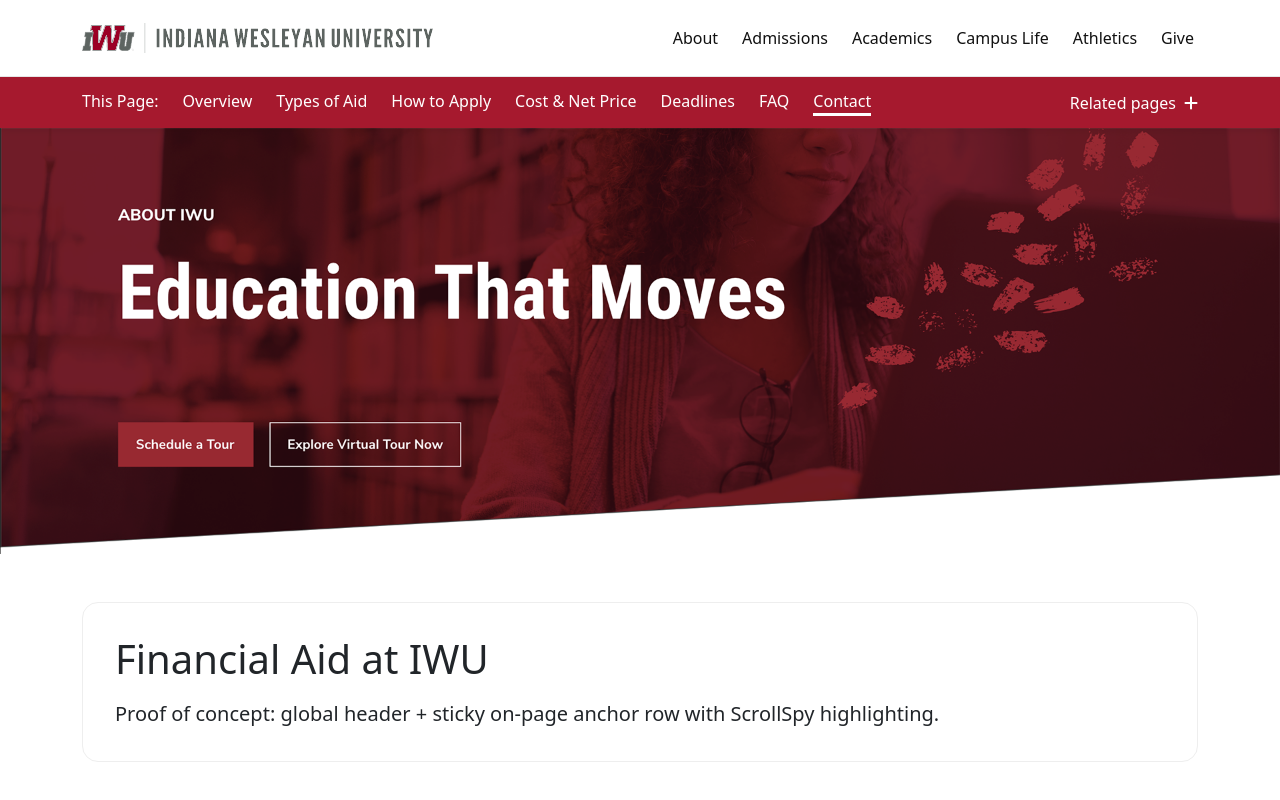
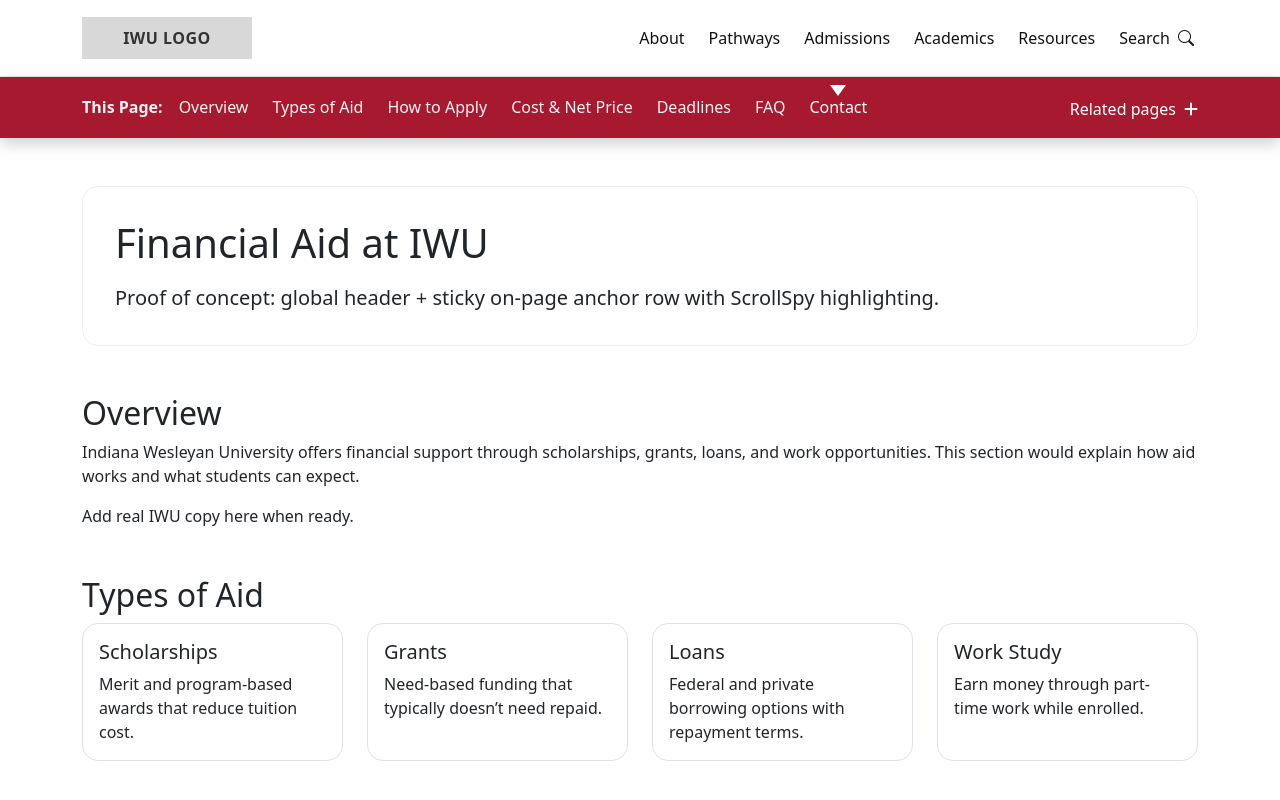
Before and after one commit to wes-adkins/indwes-main, a plain HTML site: page index.html in a window 1280 px wide. Shown: the top 800 px of the page. Drawn offline with nearby package versions, Linux system fonts and the light colour scheme.

Commit message:
Update index.html

```diff
--- a/index.html
+++ b/index.html
@@ -11,8 +11,14 @@
   <!-- Font Awesome -->
   <link href="https://cdnjs.cloudflare.com/ajax/libs/font-awesome/6.5.1/css/all.min.css" rel="stylesheet" />
 
+  <!-- Bootstrap Icons (for search icon) -->
+  <link href="https://cdn.jsdelivr.net/npm/bootstrap-icons@1.11.3/font/bootstrap-icons.min.css" rel="stylesheet" />
+
   <style>
-    :root { --anchor-bg: #a6192e; }
+    :root {
+      --anchor-bg: #a6192e; /* IWU maroon */
+      --anchor-fg: #ffffff;
+    }
 
     /* Ensure anchor jumps don't hide headings behind sticky elements */
     section { scroll-margin-top: 150px; }
@@ -20,22 +26,68 @@
     /* Sticky anchor row styling */
     .anchor-nav {
       background: var(--anchor-bg);
-     /* border-bottom: 1px solid #d9d9d9;*/
+      color: var(--anchor-fg);
+      border-bottom: 0;
+      box-shadow: 0 6px 14px rgba(0,0,0,.18); /* soft shadow */
     }
 
-    /* ScrollSpy active link look */
-    .anchor-nav .nav-link {
-      color: #fff;
-      font-weight: 500;
-      padding: 0; /*.5rem 0*/
-      border-bottom: 3px solid transparent;
-      white-space: nowrap;
-    }
-    .anchor-nav .nav-link.active {
-      border-bottom-color: #fff;
+    /* Link styles inside maroon bar (scope to bar controls, not dropdown menus) */
+    .anchor-nav .nav-link,
+    .anchor-nav .utility-btn {
+      color: var(--anchor-fg) !important;
     }
 
-    /* Mobile-friendly sideways scroll for anchors */
+    /* Dropdown menu items should be readable (black text on white) */
+    .anchor-nav .dropdown-menu { background: #fff; }
+    .anchor-nav .dropdown-menu .dropdown-item {
+      color: #111 !important;
+    }
+    .anchor-nav .dropdown-menu .dropdown-item:hover,
+    .anchor-nav .dropdown-menu .dropdown-item:focus {
+      color: #111 !important;
+    }
+    .anchor-nav .nav-link {
+      position: relative;
+      color: var(--anchor-fg) !important;
+      font-weight: 500;
+      padding: .65rem 0; /* keep links vertically centered */ /* room for top triangle + comfortable hit area */ /* extra top room for triangle */
+      border: 0;
+      white-space: nowrap;
+      opacity: .95;
+    }
+    .anchor-nav .nav-link:hover { opacity: 1; text-decoration: none; }
+
+    .anchor-nav .nav-link.active {
+      opacity: 1;
+    }
+    .anchor-nav .nav-link.active::before {
+      content: "";
+      position: absolute;
+      top: 0; /* sit right on the top edge */
+      left: 50%;
+      transform: translateX(-50%);
+      width: 0;
+      height: 0;
+      border-left: 8px solid transparent;
+      border-right: 8px solid transparent;
+      border-top: 11px solid #fff; /* points DOWN from the top edge */ /* points DOWN from the top edge */
+    }
+
+    /* Second triangle: maroon, hangs off the bottom edge */
+    .anchor-nav .nav-link.active::after {
+      content: "";
+      position: absolute;
+      bottom: -11px; /* hang off bottom */
+      left: 50%;
+      transform: translateX(-50%);
+      width: 0;
+      height: 0;
+      border-left: 8px solid transparent;
+      border-right: 8px solid transparent;
+      border-top: 11px solid var(--anchor-bg);
+    }
+
+    /* Horizontal scroll for anchors */
     .anchor-scroll {
       overflow-x: auto;
       overflow-y: hidden;
@@ -47,21 +99,47 @@
     .anchor-scroll::-webkit-scrollbar { display: none; }
     .anchor-scroll .nav { flex-wrap: nowrap; }
 
+    /* "This Page" label area */
+    .this-page-wrap {
+      display: inline-flex;
+      align-items: center;
+      gap: .6rem;
+      flex-shrink: 0;
+      padding: .25rem 0;
+      font-weight: 600;
+      white-space: nowrap;
+    }
+    .this-page-text {
+      font-size: 1rem;
+      line-height: 1;
+      opacity: .95;
+    }
+
+    /* Sticky-only mini logo (shown when top logo isn't visible) */
+    .mini-logo {
+      display: none;
+      height: 22px;
+      width: auto;
+    }
+    body.nav-stuck .mini-logo { display: inline-block; }
+
     /* Dropdown trigger layout (TOC + Related) */
     .utility-trigger {
       display: inline-flex;
       align-items: center;
       gap: .5rem;
       font-weight: 500;
-      color: #fff;
-      font-size: 16px;
+      font-size: 1rem; /* match nav links */
+      white-space: nowrap;
     }
 
-    /* Keep dropdown buttons visually "link-like" inside grey bar */
+    /* Make dropdown buttons look like links */
     .utility-btn {
       border: 0;
       background: transparent;
       padding: 0;
+      font-size: 1rem; /* match nav links */
+      line-height: 1;
     }
 
     /* Top global header (approximation of IWU global brand row) */
@@ -77,6 +155,17 @@
       align-items: center;
       gap: .75rem;
       min-height: 44px;
+    }
+    .logo-placeholder {
+      width: 170px;
+      height: 42px;
+      background: #d8d8d8;
+      display: inline-flex;
+      align-items: center;
+      justify-content: center;
+      font-weight: 700;
+      color: #333;
+      letter-spacing: .5px;
     }
 
     /* Demo content styling */
@@ -102,56 +191,65 @@
 <body data-bs-spy="scroll" data-bs-target="#sectionNavLinks" data-bs-smooth-scroll="true" tabindex="0">
 
   <!-- GLOBAL TOP ROW (Requested: about, admissions, logo, etc.) -->
+  <!-- NOTE: I couldn't fetch the sandbox URL (502 via tool). This is a close POC structure you can swap with the exact markup. -->
   <header class="global-header">
     <div class="container py-3">
       <div class="d-flex align-items-center justify-content-between gap-3 flex-wrap">
         <div class="logo-wrap">
-          <img src="images/iwu-horiz-logo.png" class="img-fluid" />
+          <!-- Replace with actual IWU SVG/IMG -->
+          <div class="logo-placeholder" aria-label="Indiana Wesleyan University">IWU LOGO</div>
         </div>
 
         <nav aria-label="Global navigation" class="d-flex align-items-center gap-3 flex-wrap">
           <a href="#" class="px-1">About</a>
+          <a href="#" class="px-1">Pathways</a>
           <a href="#" class="px-1">Admissions</a>
           <a href="#" class="px-1">Academics</a>
-          <a href="#" class="px-1">Campus Life</a>
-          <a href="#" class="px-1">Athletics</a>
-          <a href="#" class="px-1">Give</a>
+          <a href="#" class="px-1">Resources</a>
+          <a href="#" class="px-1">Search <i class="bi bi-search ms-1" aria-hidden="true"></i></a>
         </nav>
       </div>
     </div>
   </header>
 
+  <!-- Sentinel used to detect when the top logo/header is out of view -->
+  <div id="headerSentinel" aria-hidden="true"></div>
+
   <!-- STICKY ON-PAGE ANCHOR ROW (#f3f3f3) -->
   <nav id="sectionNav" class="anchor-nav sticky-top" aria-label="On-page navigation">
     <div class="container">
 
-      <!-- DESKTOP/TABLET: keep horizontal anchors + add Related Pages dropdown on the right -->
-      <div class="d-none d-md-flex align-items-center justify-content-between gap-3 py-1">
-        <div id="anchorScroll" class="anchor-scroll flex-grow-1">
+      <!-- DESKTOP/TABLET: "This Page" label + horizontal anchors + Related Pages dropdown on the right -->
+      <div class="d-none d-md-flex align-items-center justify-content-between gap-4 py-2">
+        <div class="d-flex align-items-center gap-3 flex-grow-1" style="min-width: 0;">
+          <div class="this-page-wrap">
+            <img class="mini-logo pe-4" alt="Indiana Wesleyan University" src="images/mark-logo.png" />
+            <span class="this-page-text"><strong>This Page:</strong></span>
+          </div>
 
-          <ul id="sectionNavLinks" class="nav gap-4 py-2">
-            <li class="nav-item"><a class="nav-link">This Page:</a></li>
-
+          <div id="anchorScroll" class="anchor-scroll flex-grow-1" style="min-width: 0;">
+            <ul id="sectionNavLinks" class="nav gap-4">
               <li class="nav-item"><a class="nav-link" href="#overview">Overview</a></li>
               <li class="nav-item"><a class="nav-link" href="#types">Types of Aid</a></li>
               <li class="nav-item"><a class="nav-link" href="#apply">How to Apply</a></li>
-            <li class="nav-item"><a class="nav-link" href="#cost">Cost & Net Price</a></li>
+              <li class="nav-item"><a class="nav-link" href="#cost">Cost &amp; Net Price</a></li>
               <li class="nav-item"><a class="nav-link" href="#deadlines">Deadlines</a></li>
               <li class="nav-item"><a class="nav-link" href="#faq">FAQ</a></li>
               <li class="nav-item"><a class="nav-link" href="#contact">Contact</a></li>
             </ul>
           </div>
+        </div>
 
         <!-- Related Pages (visible on large screens too) -->
         <div class="dropdown flex-shrink-0">
-          <button id="relatedDropdownButton" class="utility-btn btn btn-sm" type="button" data-bs-toggle="dropdown" aria-expanded="false">
+          <button id="relatedDropdownButton" class="utility-btn btn" type="button" data-bs-toggle="dropdown" aria-expanded="false">
             <span class="utility-trigger">
               <span>Related pages</span>
               <i id="relatedIcon" class="fa-solid fa-plus" aria-hidden="true"></i>
             </span>
           </button>
           <ul class="dropdown-menu dropdown-menu-end" aria-labelledby="relatedDropdownButton" id="relatedDropdownMenu">
-            <li><a class="dropdown-item" href="#">Tuition & Costs</a></li>
+            <li><a class="dropdown-item" href="#">Tuition &amp; Costs</a></li>
             <li><a class="dropdown-item" href="#">Scholarships</a></li>
             <li><a class="dropdown-item" href="#">Payment Plans</a></li>
             <li><a class="dropdown-item" href="#">Student Accounts</a></li>
@@ -159,13 +257,19 @@
         </div>
       </div>
 
-      <!-- MOBILE: Dropdown TOC + Related Pages dropdown -->
-      <div class="d-flex d-md-none align-items-center justify-content-between py-2">
+      <!-- MOBILE: This Page label + On this page dropdown + Related Pages dropdown -->
+      <div class="d-flex d-md-none align-items-center justify-content-between gap-3 py-2">
+        <div class="d-flex align-items-center gap-2" style="min-width: 0;">
+          <div class="this-page-wrap" style="padding: 0;">
+            <img class="mini-logo pe-4" alt="Indiana Wesleyan University" src="https://www.indwes.edu/_img/header-footer/masterLogo-whiteOutline.svg" />
+            <span class="this-page-text"><strong>This Page:</strong></span>
+          </div>
+
           <!-- On this page dropdown -->
-        <div class="dropdown">
-          <button id="tocDropdownButton" class="utility-btn btn btn-sm" type="button" data-bs-toggle="dropdown" aria-expanded="false">
-            <span class="utility-trigger">
-              <span id="tocDropdownLabel">On this page</span>
+          <div class="dropdown" style="min-width: 0;">
+            <button id="tocDropdownButton" class="utility-btn btn" type="button" data-bs-toggle="dropdown" aria-expanded="false">
+              <span class="utility-trigger" style="min-width: 0;">
+                <span id="tocDropdownLabel" style="display:inline-block; max-width: 52vw; overflow:hidden; text-overflow: ellipsis;">On this page</span>
                 <i id="tocIcon" class="fa-solid fa-plus" aria-hidden="true"></i>
               </span>
             </button>
@@ -173,23 +277,24 @@
               <li><a class="dropdown-item" href="#overview">Overview</a></li>
               <li><a class="dropdown-item" href="#types">Types of Aid</a></li>
               <li><a class="dropdown-item" href="#apply">How to Apply</a></li>
-            <li><a class="dropdown-item" href="#cost">Cost & Net Price</a></li>
+              <li><a class="dropdown-item" href="#cost">Cost &amp; Net Price</a></li>
               <li><a class="dropdown-item" href="#deadlines">Deadlines</a></li>
               <li><a class="dropdown-item" href="#faq">FAQ</a></li>
               <li><a class="dropdown-item" href="#contact">Contact</a></li>
             </ul>
           </div>
+        </div>
 
         <!-- Related pages dropdown (same pattern as TOC) -->
-        <div class="dropdown">
-          <button id="relatedDropdownButtonMobile" class="utility-btn btn btn-sm" type="button" data-bs-toggle="dropdown" aria-expanded="false">
+        <div class="dropdown flex-shrink-0">
+          <button id="relatedDropdownButtonMobile" class="utility-btn btn" type="button" data-bs-toggle="dropdown" aria-expanded="false">
             <span class="utility-trigger">
               <span>Related pages</span>
               <i id="relatedIconMobile" class="fa-solid fa-plus" aria-hidden="true"></i>
             </span>
           </button>
           <ul class="dropdown-menu dropdown-menu-end" aria-labelledby="relatedDropdownButtonMobile" id="relatedDropdownMenuMobile">
-            <li><a class="dropdown-item" href="#">Tuition & Costs</a></li>
+            <li><a class="dropdown-item" href="#">Tuition &amp; Costs</a></li>
             <li><a class="dropdown-item" href="#">Scholarships</a></li>
             <li><a class="dropdown-item" href="#">Payment Plans</a></li>
             <li><a class="dropdown-item" href="#">Student Accounts</a></li>
@@ -199,10 +304,6 @@
 
     </div>
   </nav>
-
-
-
-<img src="images/sample-banner.png" class="img-fluid" />
 
   <main class="container my-5">
 
@@ -383,6 +484,18 @@
     }
 
     document.addEventListener('activate.bs.scrollspy', updateTocLabelFromActive);
+
+    // Detect when the global header is out of view; show mini logo in the sticky bar then.
+    const sentinel = document.getElementById('headerSentinel');
+    if (sentinel && 'IntersectionObserver' in window) {
+      const io = new IntersectionObserver((entries) => {
+        const entry = entries[0];
+        // If sentinel is not intersecting, we've scrolled past the top header.
+        document.body.classList.toggle('nav-stuck', !entry.isIntersecting);
+      }, { threshold: 0 });
+      io.observe(sentinel);
+    }
+
     // Set initial label once on load
     window.addEventListener('load', () => {
       scrollSpy.refresh();
@@ -415,7 +528,8 @@
     // Close dropdown after selecting an item (mobile-friendly)
     document.querySelectorAll('#tocDropdownMenu a, #relatedDropdownMenu a, #relatedDropdownMenuMobile a').forEach(a => {
       a.addEventListener('click', () => {
-        const toggle = bootstrap.Dropdown.getInstance(a.closest('.dropdown')?.querySelector('[data-bs-toggle="dropdown"]'));
+        const toggleEl = a.closest('.dropdown')?.querySelector('[data-bs-toggle="dropdown"]');
+        const toggle = toggleEl ? bootstrap.Dropdown.getInstance(toggleEl) : null;
         if (toggle) toggle.hide();
       });
     });
```
Lines whose indentation alone changed are shown as unchanged.
